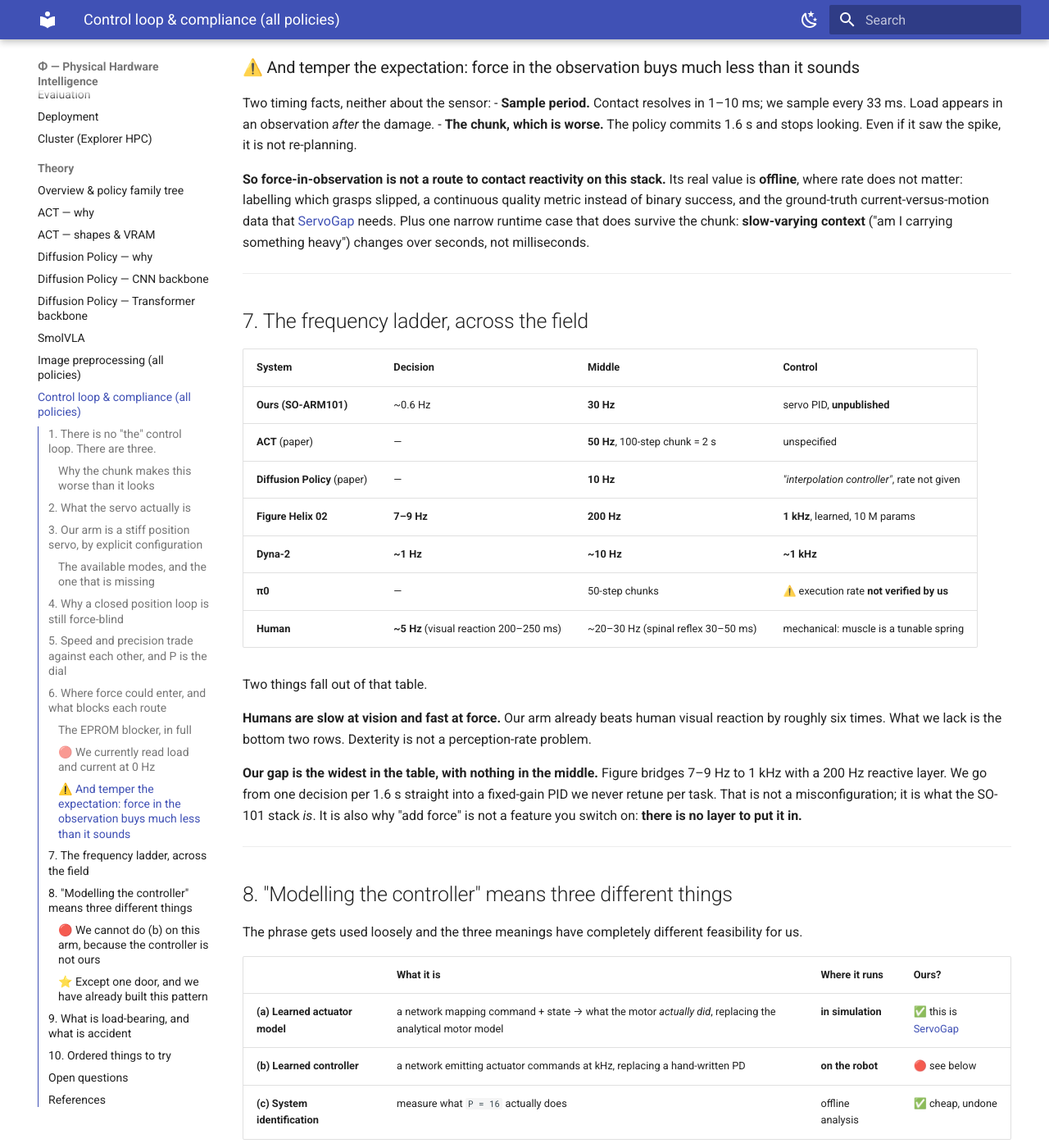
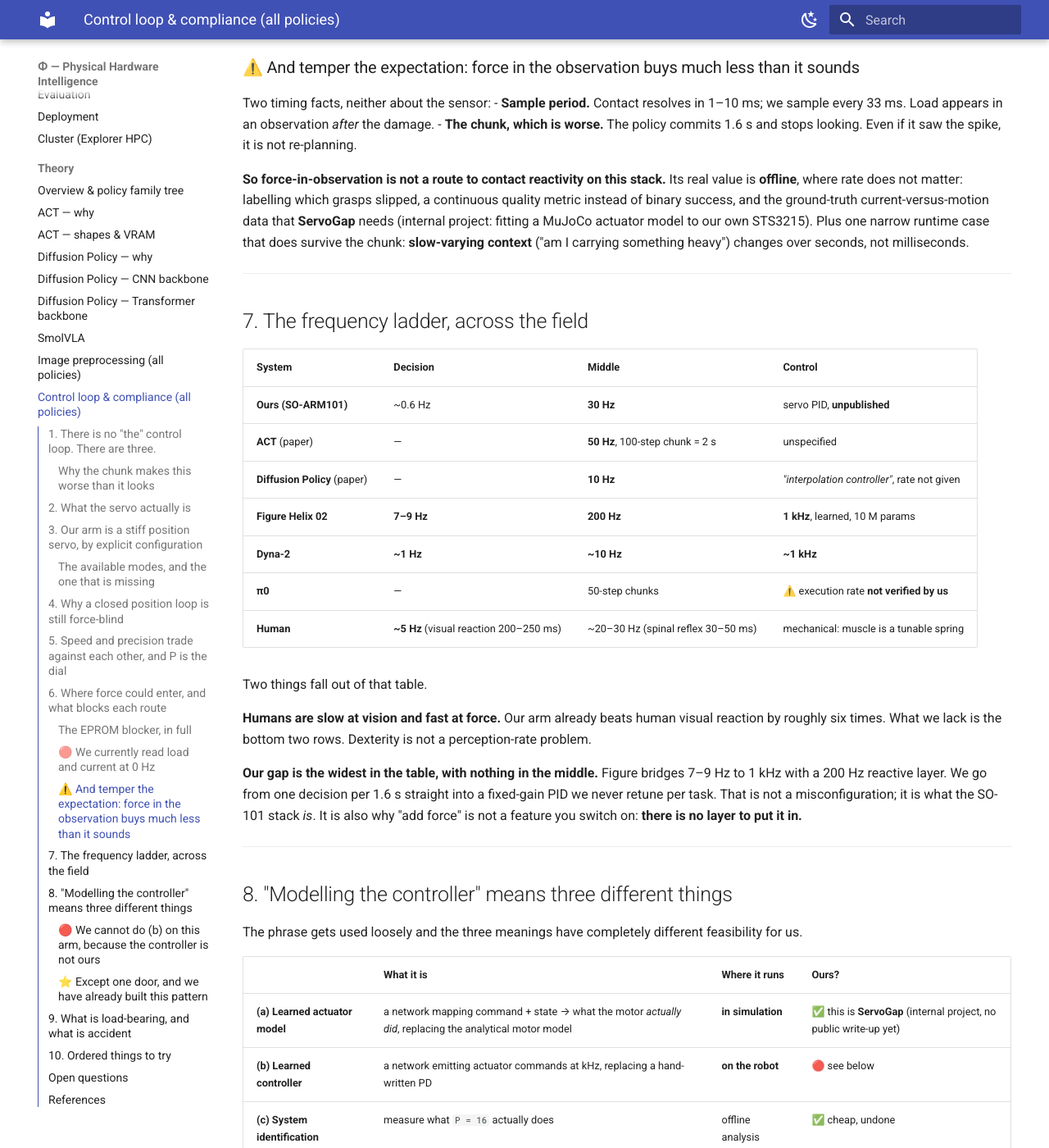
Before and after one commit to physical-hardware-intelligence/phi, an MkDocs documentation site: the page built from docs/theory/control-loop.md, in a window 1280 px wide and 1400 px high, scrolled down 4499 px. Shown: the whole window at 82% size. Built offline with MkDocs 1.6.1 and Material for MkDocs 9.7.7, drawn with Linux system fonts in a browser that asks for light colours.

Commit message:
theory: drop a link that promised a page we do not have
[ServoGap] pointed at the club homepage, which says nothing about
ServoGap, and there is no ServoGap doc in this repo. Named as an internal
project instead, matching theory/README's existing "ask a maintainer"
convention. Also fixes a **** from the substitution.

Co-Authored-By: Claude Opus 5 <noreply@anthropic.com>

```diff
--- a/docs/theory/control-loop.md
+++ b/docs/theory/control-loop.md
@@ -142,7 +142,7 @@ Two timing facts, neither about the sensor:
 - **Sample period.** Contact resolves in 1–10 ms; we sample every 33 ms. Load appears in an observation *after* the damage.
 - **The chunk, which is worse.** The policy commits 1.6 s and stops looking. Even if it saw the spike, it is not re-planning.
 
-**So force-in-observation is not a route to contact reactivity on this stack.** Its real value is **offline**, where rate does not matter: labelling which grasps slipped, a continuous quality metric instead of binary success, and the ground-truth current-versus-motion data that [ServoGap] needs. Plus one narrow runtime case that does survive the chunk: **slow-varying context** ("am I carrying something heavy") changes over seconds, not milliseconds.
+**So force-in-observation is not a route to contact reactivity on this stack.** Its real value is **offline**, where rate does not matter: labelling which grasps slipped, a continuous quality metric instead of binary success, and the ground-truth current-versus-motion data that **ServoGap** needs (internal project: fitting a MuJoCo actuator model to our own STS3215). Plus one narrow runtime case that does survive the chunk: **slow-varying context** ("am I carrying something heavy") changes over seconds, not milliseconds.
 
 ---
 
@@ -172,7 +172,7 @@ The phrase gets used loosely and the three meanings have completely different fe
 
 | | What it is | Where it runs | Ours? |
 |---|---|---|---|
-| **(a) Learned actuator model** | a network mapping command + state → what the motor *actually did*, replacing the analytical motor model | **in simulation** | ✅ this is [ServoGap] |
+| **(a) Learned actuator model** | a network mapping command + state → what the motor *actually did*, replacing the analytical motor model | **in simulation** | ✅ this is **ServoGap** (internal project, no public write-up yet) |
 | **(b) Learned controller** | a network emitting actuator commands at kHz, replacing a hand-written PD | **on the robot** | 🔴 see below |
 | **(c) System identification** | measure what `P = 16` actually does | offline analysis | ✅ cheap, undone |
 
@@ -214,7 +214,7 @@ Per this section's convention elsewhere in `theory/`:
 2. **Log `Present_Load` + `Present_Current`.** Measure the added loop cost first (§6). Bank it as offline labelling data and ServoGap ground truth, **not** as reactivity.
 3. **Shrink the open-loop window.** The real unlock, and it is software. Smaller chunks, or real-time chunking. Going from 0.6 Hz to ~30 Hz effective replanning is what would give force-in-observation somewhere to land.
 4. **Per-episode stiffness conditioning.** Collect episodes at several fixed P values, record P as a dataset field, train a policy conditioned on it. SoftMimic's idea within the EPROM constraint.
-5. **[ServoGap]** — the learned actuator model. In sim there is no EPROM, so per-step stiffness is free. Train there, deploy at the nearest achievable fixed gain.
+5. **ServoGap** — the learned actuator model. In sim there is no EPROM, so per-step stiffness is free. Train there, deploy at the nearest achievable fixed gain.
 6. **PWM + microcontroller** (§8). Speculative, highest ceiling.
 
 ---
```
Also changed, not shown: other parts of docs/theory/control-loop.md (+0 -1 lines).
